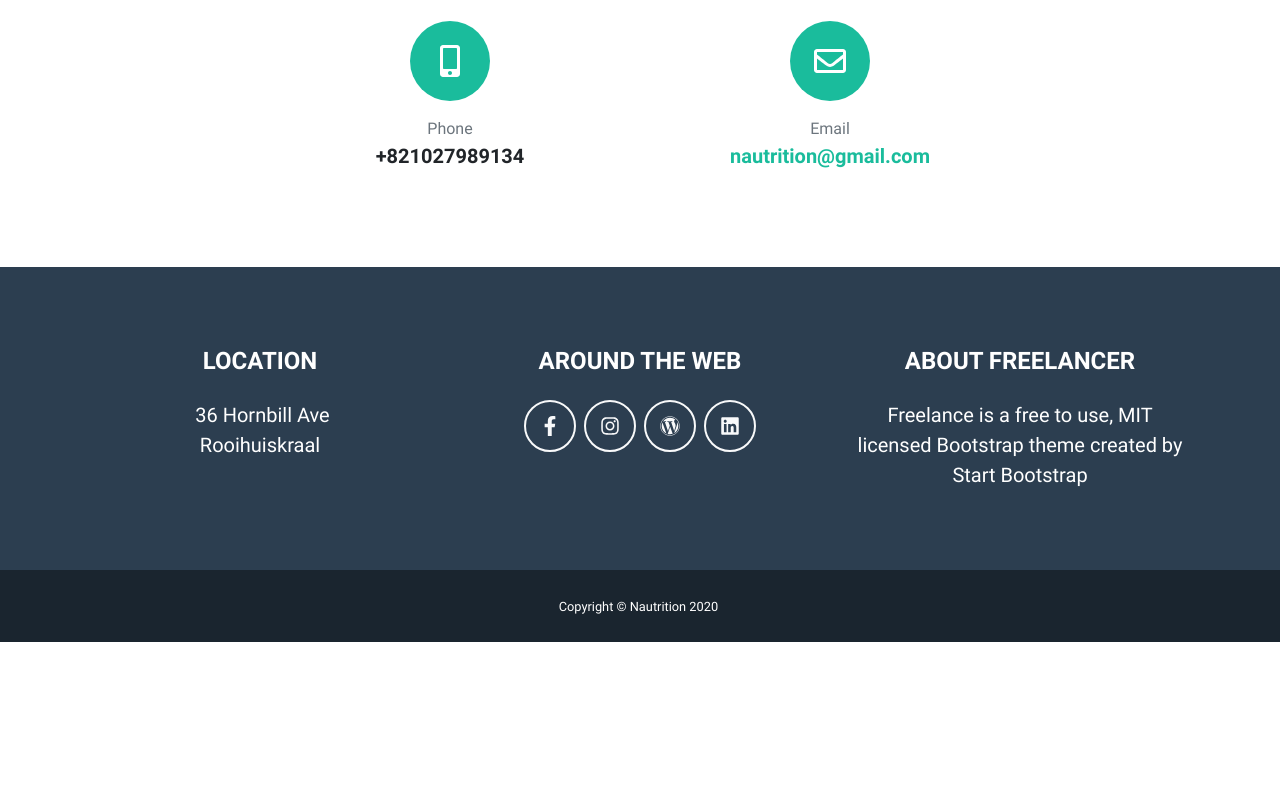
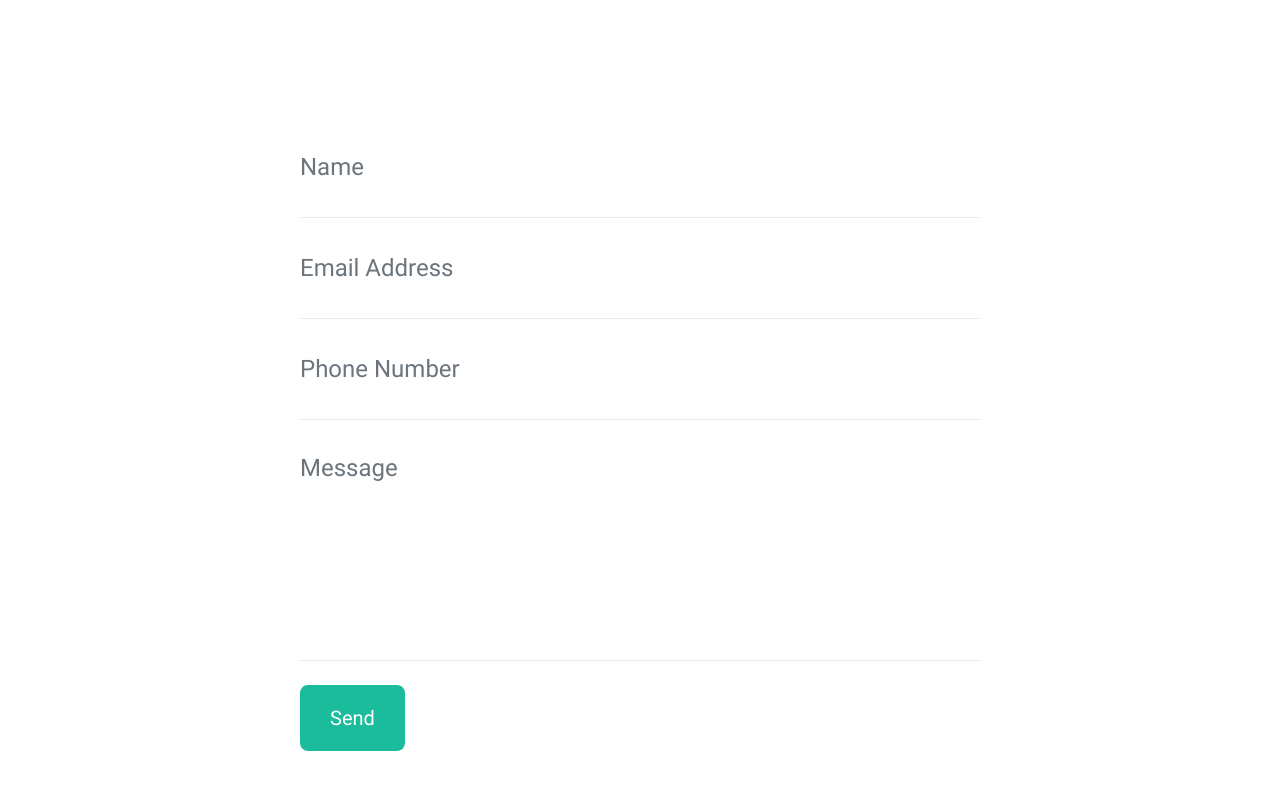
Before and after one commit to lsharp256/nautrition, a plain HTML site: page index.html in a window 1280 px wide. Shown: the part 2553-3340 px from the top of the page. Before the commit the page ends 3195 px from the top, so only its background shows below. Drawn offline with nearby package versions, Linux system fonts and the light colour scheme.

Commit message:
Added form and changed footer text

```diff
--- a/index.html
+++ b/index.html
@@ -304,6 +304,50 @@ I have since registered my own practice and have been practicing for several yea
                     <div class="divider-custom-icon"><i class="fas fa-star"></i></div>
                     <div class="divider-custom-line"></div>
                 </div>
+                <!-- Contact Section-->
+        <section class="page-section" id="contact">
+            <div class="container">
+                <!-- Contact Section Form-->
+                <div class="row">
+                    <div class="col-lg-8 mx-auto">
+                        <!-- To configure the contact form email address, go to mail/contact_me.php and update the email address in the PHP file on line 19.-->
+                        <form id="contactForm" name="sentMessage" novalidate="novalidate">
+                            <div class="control-group">
+                                <div class="form-group floating-label-form-group controls mb-0 pb-2">
+                                    <label>Name</label>
+                                    <input class="form-control" id="name" type="text" placeholder="Name" required="required" data-validation-required-message="Please enter your name." />
+                                    <p class="help-block text-danger"></p>
+                                </div>
+                            </div>
+                            <div class="control-group">
+                                <div class="form-group floating-label-form-group controls mb-0 pb-2">
+                                    <label>Email Address</label>
+                                    <input class="form-control" id="email" type="email" placeholder="Email Address" required="required" data-validation-required-message="Please enter your email address." />
+                                    <p class="help-block text-danger"></p>
+                                </div>
+                            </div>
+                            <div class="control-group">
+                                <div class="form-group floating-label-form-group controls mb-0 pb-2">
+                                    <label>Phone Number</label>
+                                    <input class="form-control" id="phone" type="tel" placeholder="Phone Number" required="required" data-validation-required-message="Please enter your phone number." />
+                                    <p class="help-block text-danger"></p>
+                                </div>
+                            </div>
+                            <div class="control-group">
+                                <div class="form-group floating-label-form-group controls mb-0 pb-2">
+                                    <label>Message</label>
+                                    <textarea class="form-control" id="message" rows="5" placeholder="Message" required="required" data-validation-required-message="Please enter a message."></textarea>
+                                    <p class="help-block text-danger"></p>
+                                </div>
+                            </div>
+                            <br />
+                            <div id="success"></div>
+                            <div class="form-group"><button class="btn btn-primary btn-xl" id="sendMessageButton" type="submit">Send</button></div>
+                        </form>
+                    </div>
+                </div>
+            </div>
+        </section>
                 <!-- Contact Section Content-->
                 <div class="row justify-content-center">
                     <div class="col-lg-4">
@@ -337,8 +381,8 @@ Rooihuiskraal</p>
                     </div>
                     <!-- Footer About Text-->
                     <div class="col-lg-4">
-                        <h4 class="mb-4">ABOUT FREELANCER</h4>
-                        <p class="pre-wrap lead mb-0">Freelance is a free to use, MIT licensed Bootstrap theme created by Start Bootstrap</p>
+                        <h4 class="mb-4">ABOUT NAUTRITION</h4>
+                        <p class="pre-wrap lead mb-0">This is text to be changed</p>
                     </div>
                 </div>
             </div>
```
Also changed, not shown: 1 other file.
